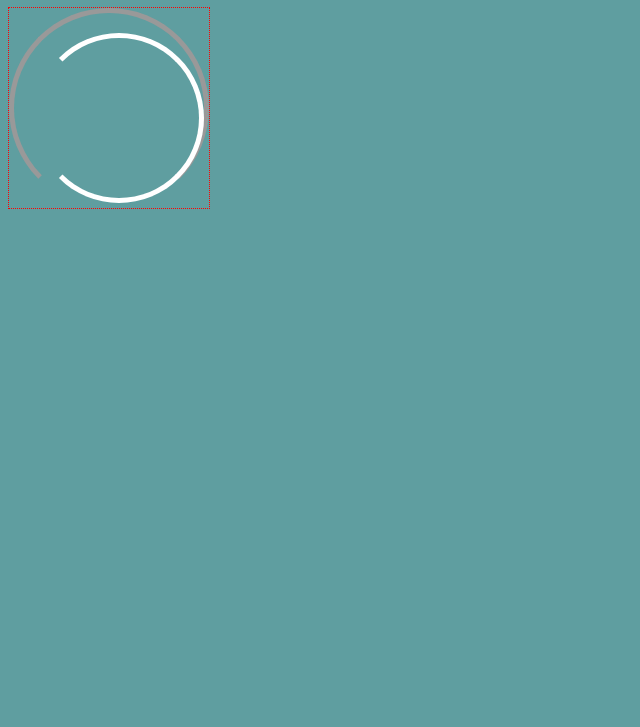
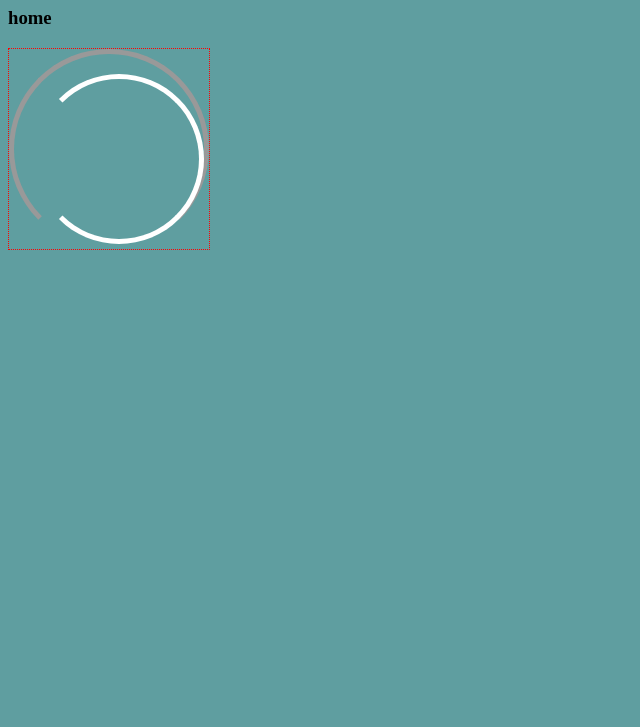
Before and after one commit to Katy-developer/home-work, a plain HTML site: page index.html in a window 1280 px wide. Shown: the part 73-800 px from the top of the page, without its empty margins (0-640 px from the left). Drawn offline with Linux system fonts and the light colour scheme.

Commit message:
prealoder

```diff
--- a/index.html
+++ b/index.html
@@ -9,6 +9,7 @@
 </head>
 <body>
     <h1> homework </h1>
+    <h3>home</h3>
 
     <div class="preloder">
     <div class="lg">
```
